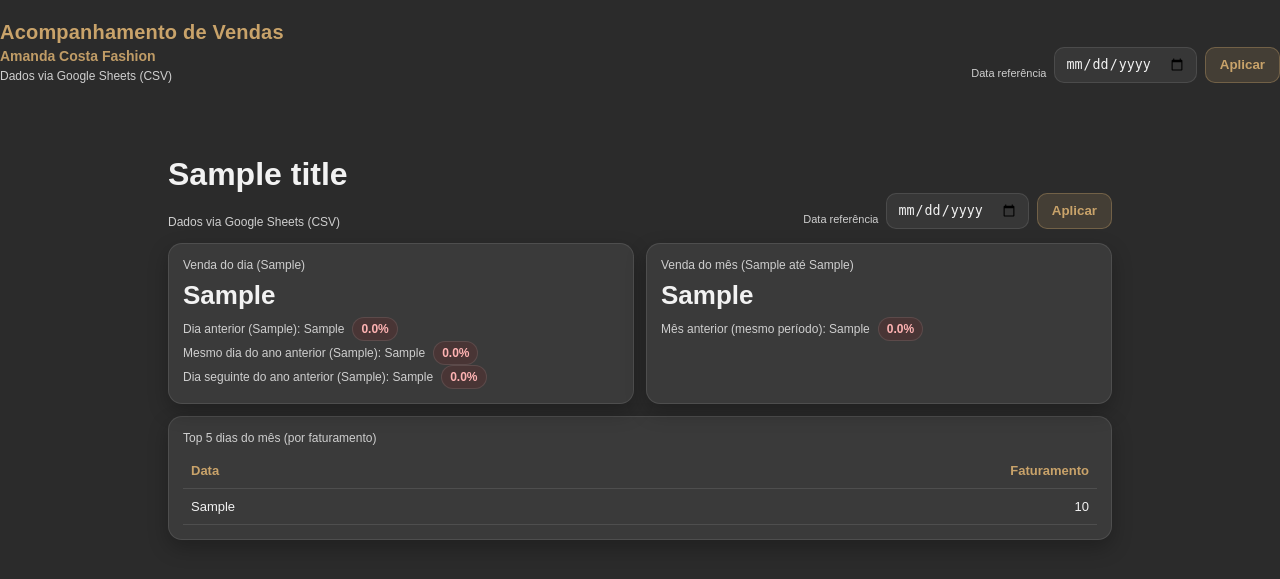
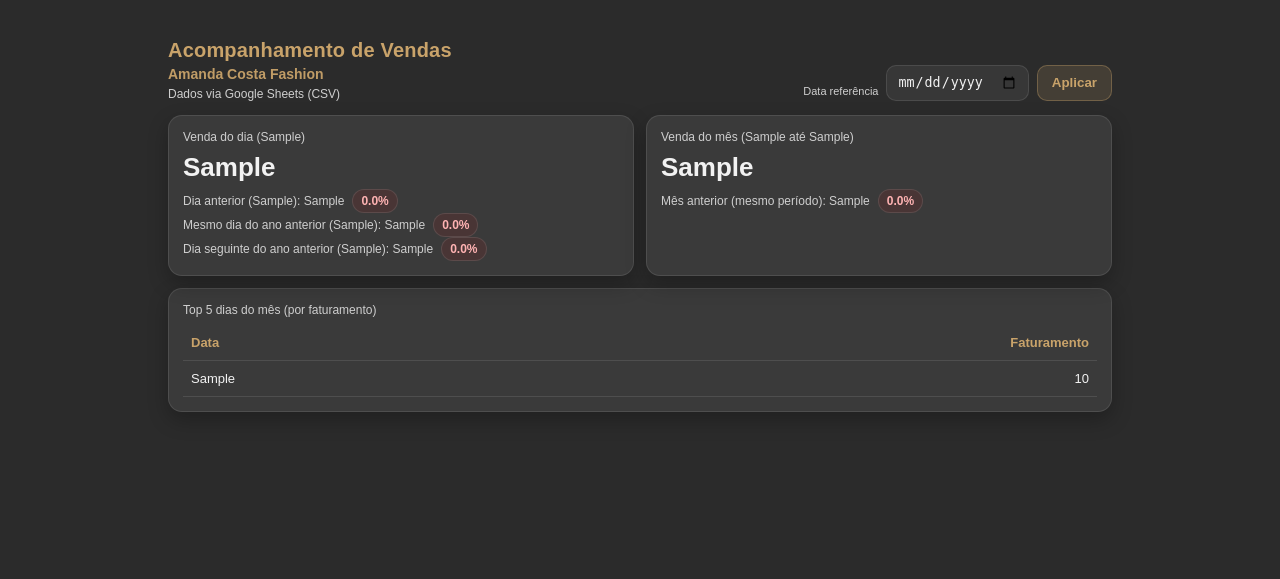
Before and after one commit to amandacostafashion/painel-vendas, a Flask app: template templates/dashboard.html in a window 1280 px wide. Shown: the top 579 px of the page. Run offline with Flask 3, Linux system fonts and the light colour scheme; the template is opened without the code that fills it: most values are stand-ins (such as "Sample title", 1, 10 or a date in 2020).

Commit message:
Update dashboard.html

```diff
--- a/templates/dashboard.html
+++ b/templates/dashboard.html
@@ -1,25 +1,21 @@
 <!doctype html>
-<link rel="stylesheet" href="{{ url_for('static', filename='style.css') }}">
 <html lang="pt-br">
-<header class="header">
-  <div class="title-box">
-    <h1 class="title-main">Acompanhamento de Vendas</h1>
-    <h2 class="title-sub">Amanda Costa Fashion</h2>
-    <div class="sub">Dados via Google Sheets (CSV)</div>
-  </div>
-
-  <form method="get" class="ref-form">
-    <label>Data referência</label>
-    <input type="date" name="ref" value="{{ ref }}">
-    <button class="btn">Aplicar</button>
-  </form>
-</header>
+<head>
+  <meta charset="utf-8">
+  <meta name="viewport" content="width=device-width, initial-scale=1">
+  <title>{{ title }}</title>
+  <link rel="stylesheet" href="{{ url_for('static', filename='style.css') }}">
+</head>
 
 <body>
   <div class="container">
+
+    <!-- ===== HEADER ===== -->
     <header class="header">
-      <div>
-        <h1>{{ title }}</h1>
+
+      <div class="title-box">
+        <h1 class="title-main">Acompanhamento de Vendas</h1>
+        <div class="title-sub">Amanda Costa Fashion</div>
         <div class="sub">Dados via Google Sheets (CSV)</div>
       </div>
 
@@ -28,16 +24,22 @@
         <input type="date" name="ref" value="{{ ref }}">
         <button class="btn">Aplicar</button>
       </form>
+
     </header>
 
     {% if error %}
       <div class="alert">
         <strong>Erro:</strong> {{ error }}
-        <div class="hint">Dica: confira os nomes das colunas COL_DATA e COL_VALOR no app.py.</div>
+        <div class="hint">
+          Dica: confira os nomes das colunas <b>COL_DATA</b> e <b>COL_VALOR</b> no app.py.
+        </div>
       </div>
     {% else %}
 
+    <!-- ===== KPIs ===== -->
     <section class="grid">
+
+      <!-- CARD DIA -->
       <div class="card">
         <div class="label">Venda do dia ({{ hoje_str }})</div>
         <div class="value">{{ v_hoje }}</div>
@@ -61,7 +63,8 @@
         </div>
 
         <div class="meta">
-          Dia seguinte do ano anterior ({{ ano_ant_dia_seguinte_str }}): {{ v_ano_ant_dia_seguinte }}
+          Dia seguinte do ano anterior ({{ ano_ant_dia_seguinte_str }}):
+          {{ v_ano_ant_dia_seguinte }}
           {% if pct_ano_dia_seguinte is not none %}
             <span class="pill {% if pct_ano_dia_seguinte >= 0 %}up{% else %}down{% endif %}">
               {{ "%.1f"|format(pct_ano_dia_seguinte) }}%
@@ -70,9 +73,13 @@
         </div>
       </div>
 
+      <!-- CARD MÊS -->
       <div class="card">
-        <div class="label">Venda do mês ({{ ini_mes_str }} até {{ hoje_str }})</div>
+        <div class="label">
+          Venda do mês ({{ ini_mes_str }} até {{ hoje_str }})
+        </div>
         <div class="value">{{ v_mes_atual }}</div>
+
         <div class="meta">
           Mês anterior (mesmo período): {{ v_mes_ant }}
           {% if pct_mes is not none %}
@@ -82,10 +89,13 @@
           {% endif %}
         </div>
       </div>
+
     </section>
 
+    <!-- ===== TOP 5 ===== -->
     <section class="card mt">
       <div class="label">Top 5 dias do mês (por faturamento)</div>
+
       <table class="table">
         <thead>
           <tr>
@@ -105,6 +115,7 @@
     </section>
 
     {% endif %}
+
   </div>
 </body>
 </html>
```
